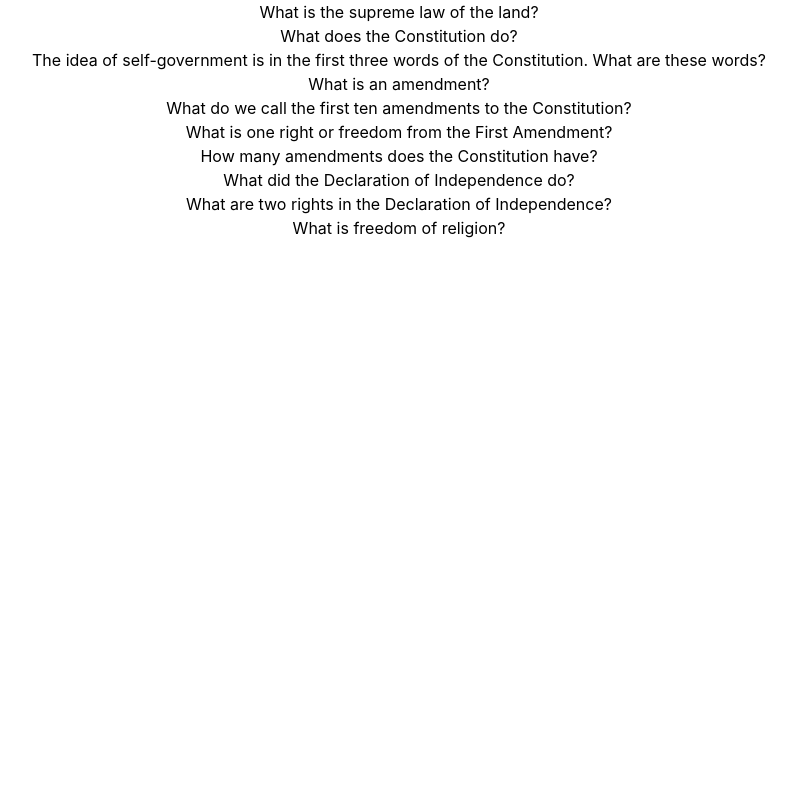
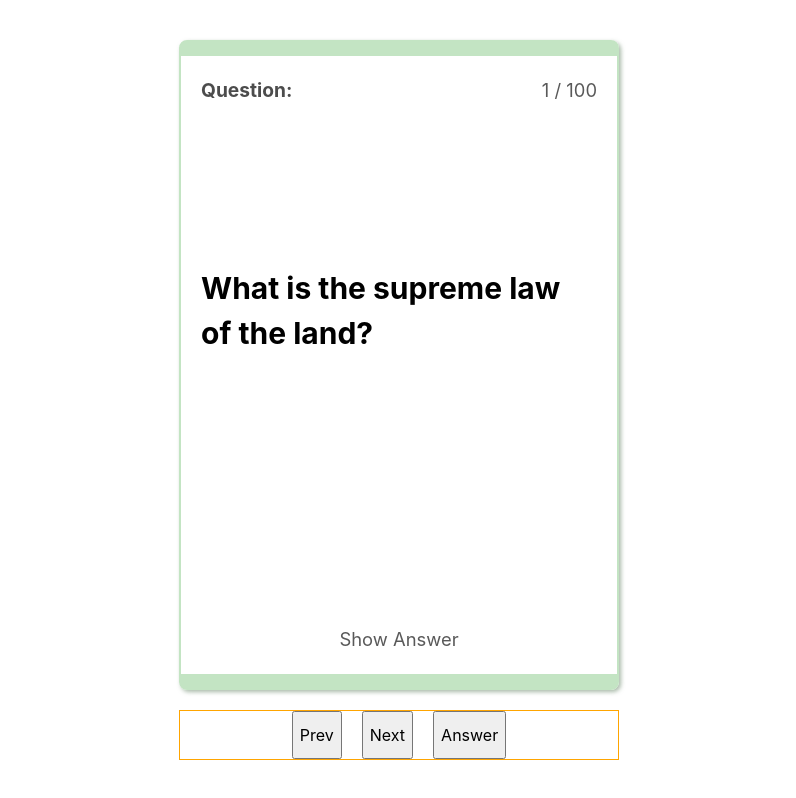
Before and after one commit to sprajams/flashcards, a React (Create React App) app: page / in a window 1280 px wide. Shown: the whole page, without its empty margins (241-1037 px from the left). Built offline with nearby package versions, Linux system fonts and the light colour scheme.

Commit message:
componentize card layout

```diff
--- a/src/App.css
+++ b/src/App.css
@@ -1,38 +1,29 @@
-.App {
-  text-align: center;
+.outer {
+  padding: 40px 20px;
+  height: 100%;
+  display: flex;
+  justify-content: center;
+  align-items: center;
 }
 
-.App-logo {
-  height: 40vmin;
-  pointer-events: none;
+.inner {
+  width: 100%;
+  height: 100%;
+  max-width: 700px;
+  display: flex;
+  flex-direction: column;
+  max-width: 440px;
 }
 
-@media (prefers-reduced-motion: no-preference) {
-  .App-logo {
-    animation: App-logo-spin infinite 20s linear;
-  }
+.contentContainer {
+  flex-grow: 1;
 }
 
-.App-header {
-  background-color: #282c34;
-  min-height: 100vh;
+.btnContainer {
+  margin-top: 20px;
+  height: 50px;
+  border: 1px solid orange;
   display: flex;
-  flex-direction: column;
-  align-items: center;
   justify-content: center;
-  font-size: calc(10px + 2vmin);
-  color: white;
+  gap: 20px;
 }
-
-.App-link {
-  color: #61dafb;
-}
-
-@keyframes App-logo-spin {
-  from {
-    transform: rotate(0deg);
-  }
-  to {
-    transform: rotate(360deg);
-  }
-}
--- a/src/App.js
+++ b/src/App.js
@@ -1,12 +1,38 @@
+import { useState } from "react";
 import qData from "./assets/output.json";
+import FrontCard from "./components/FrontCard";
 import "./App.css";
 
 function App() {
+  const [activeIndex, setActiveIndex] = useState(0);
+  const [revealAnswer, setRevealAnswer] = useState(false);
   const sample = [];
+
   for (let i = 0; i < 10; i++) {
     sample.push(<div>{qData.questions[i].question}</div>);
   }
-  return <div className="App">{sample}</div>;
+
+  return (
+    <div className="outer">
+      <div className="inner">
+        <div className="contentContainer">
+          <FrontCard
+            data={qData.questions[activeIndex].question}
+            index={activeIndex}
+          />
+        </div>
+        <div className="btnContainer">
+          <button onClick={() => setActiveIndex(activeIndex - 1)}>Prev</button>
+          <button onClick={() => setActiveIndex(activeIndex + 1)}>Next</button>
+
+          {revealAnswer ? (
+            <div>{qData.questions[activeIndex].options}</div>
+          ) : null}
+          <button onClick={() => setRevealAnswer(!revealAnswer)}>Answer</button>
+        </div>
+      </div>
+    </div>
+  );
 }
 
 export default App;
--- /dev/null
+++ b/src/components/CardLayout/index.jsx
@@ -0,0 +1,7 @@
+import styles from "./styles.module.scss";
+
+const CardLayout = ({ children }) => {
+  return <div className={styles.outer}>{children}</div>;
+};
+
+export default CardLayout;
--- /dev/null
+++ b/src/components/CardLayout/styles.module.scss
@@ -0,0 +1,12 @@
+.outer {
+  height: 100%;
+  border: 2px solid rgb(195, 228, 195);
+  border-top: 16px solid rgb(195, 228, 195);
+  border-bottom: 16px solid rgb(195, 228, 195);
+  border-radius: 8px;
+  box-shadow: 2px 2px 4px rgba(133, 156, 133, 0.7);
+  padding: 20px;
+  display: flex;
+  flex-direction: column;
+  justify-content: space-between;
+}
--- a/src/components/FrontCard/index.jsx
+++ b/src/components/FrontCard/index.jsx
@@ -1,8 +1,9 @@
 import clsx from "clsx";
 import styles from "./styles.module.scss";
+import CardLayout from "../CardLayout";
 const FrontCard = ({ data, index }) => {
   return (
-    <div className={styles.outer}>
+    <CardLayout>
       <div className={styles.topInfo}>
         <h4>Question:</h4>
         <span className={styles.infoSmall}>{index + 1} / 100</span>
@@ -13,7 +14,7 @@ const FrontCard = ({ data, index }) => {
       <div className={clsx(styles.infoSmall, styles.answerBtnWrap)}>
         Show Answer
       </div>
-    </div>
+    </CardLayout>
   );
 };
 export default FrontCard;
--- a/src/components/FrontCard/styles.module.scss
+++ b/src/components/FrontCard/styles.module.scss
@@ -1,15 +1,3 @@
-.outer {
-  height: 100%;
-  border: 2px solid rgb(195, 228, 195);
-  border-top: 16px solid rgb(195, 228, 195);
-  border-bottom: 16px solid rgb(195, 228, 195);
-  border-radius: 8px;
-  box-shadow: 2px 2px 4px rgba(133, 156, 133, 0.7);
-  padding: 20px;
-  display: flex;
-  flex-direction: column;
-  justify-content: space-between;
-}
 .topInfo {
   display: flex;
   justify-content: space-between;
@@ -24,7 +12,6 @@
 .questionWrapper {
   font-size: 1.25rem;
   min-height: 200px;
-  overflow: scroll;
 }
 .answerBtnWrap {
   display: flex;
--- a/src/index.css
+++ b/src/index.css
@@ -74,3 +74,7 @@ h5,
 h6 {
   overflow-wrap: break-word;
 }
+
+#root {
+  height: 100%;
+}
```
